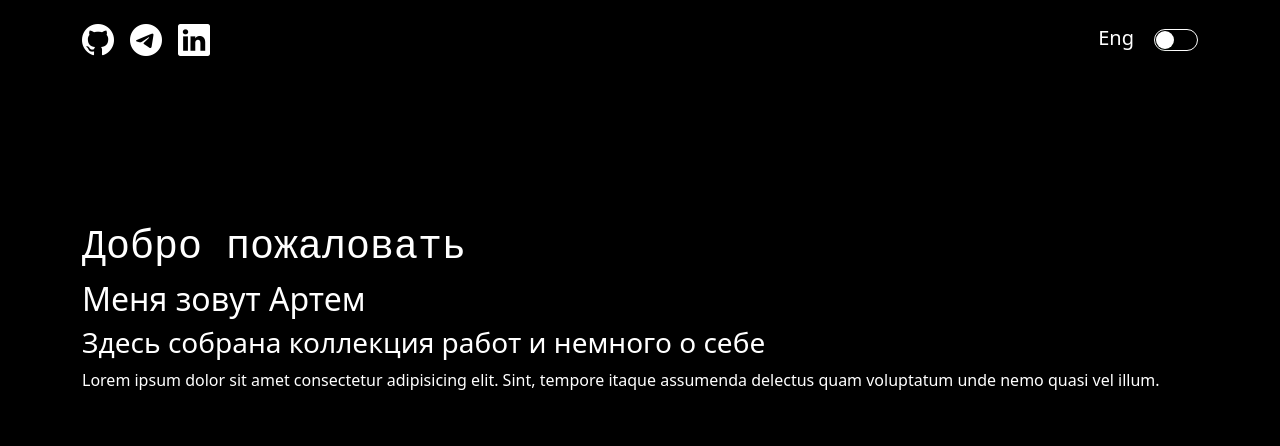
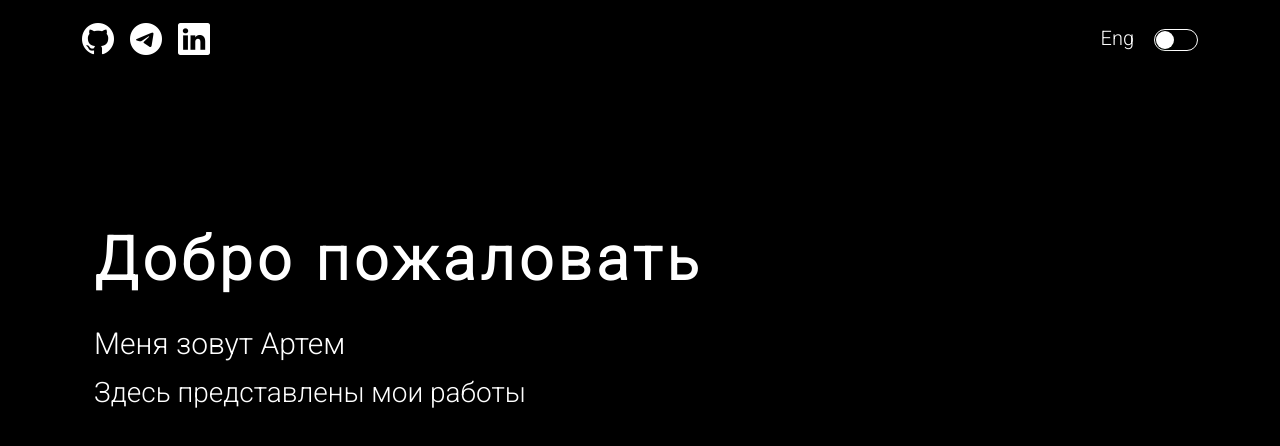
Before and after one commit to Frostray1/ArtemBychkov, a React (Create React App) app in the folder portfolio-web-site/: page / in a window 1280 px wide. Shown: the top 446 px of the page. Built offline with nearby package versions, Linux system fonts and the light colour scheme.

Commit message:
add animation

```diff
--- a/portfolio-web-site/package.json
+++ b/portfolio-web-site/package.json
@@ -6,6 +6,7 @@
     "@testing-library/jest-dom": "^5.16.5",
     "@testing-library/react": "^13.4.0",
     "@testing-library/user-event": "^13.5.0",
+    "animate.css": "^4.1.1",
     "antd": "^5.1.7",
     "bootstrap": "^5.2.3",
     "bootstrap-icons": "^1.10.3",
--- a/portfolio-web-site/public/index.html
+++ b/portfolio-web-site/public/index.html
@@ -10,7 +10,17 @@
       content="Web site created using create-react-app"
     />
     <link rel="apple-touch-icon" href="%PUBLIC_URL%/logo192.png" />
-    <link rel="stylesheet" href="../node_modules/bootstrap-icons/font/bootstrap-icons.css">
+    <link
+      rel="stylesheet"
+      href="../node_modules/bootstrap-icons/font/bootstrap-icons.css"
+    />
+    <link rel="preconnect" href="https://fonts.googleapis.com" />
+    <link rel="preconnect" href="https://fonts.gstatic.com" crossorigin />
+    <link
+      href="https://fonts.googleapis.com/css2?family=Roboto:wght@300&display=swap"
+      rel="stylesheet"
+    />
+
     <!--
       manifest.json provides metadata used when your web app is installed on a
       user's mobile device or desktop. See https://developers.google.com/web/fundamentals/web-app-manifest/
--- a/portfolio-web-site/src/App.js
+++ b/portfolio-web-site/src/App.js
@@ -2,7 +2,7 @@ import Home from "./Pages/Home/Home";
 import './css/style.css'
 // import './style.scss';
 import {Routes, Route} from 'react-router-dom'
-
+import 'animate.css';
 function App() {
   return (
     <Routes>
--- a/portfolio-web-site/src/Pages/Home/Home.jsx
+++ b/portfolio-web-site/src/Pages/Home/Home.jsx
@@ -28,10 +28,12 @@ const Home = () => {
       </Row>
       <Row className='welcomeContent'>
         <Col className='textContainer'>
-        <h1>Добро пожаловать</h1>
-        <h2>Меня зовут Артем</h2>
-        <h3>Здесь собрана коллекция работ и немного о себе</h3>
-        <p>Lorem ipsum dolor sit amet consectetur adipisicing elit. Sint, tempore itaque assumenda delectus quam voluptatum unde nemo quasi vel illum.</p>
+        <div className="container">
+          <h1 className="welcomeText_1" >Добро пожаловать</h1>
+          <h2 className="welcomeText_2" >Меня зовут Артем</h2>
+
+          <h3 className="welcomeText_3"  > Здесь представлены мои работы</h3>
+        </div>
         </Col>
       </Row>
     </Container>
--- a/portfolio-web-site/src/Pages/Home/_Home.scss
+++ b/portfolio-web-site/src/Pages/Home/_Home.scss
@@ -1,7 +1,7 @@
 
 body{
     background:black;
-
+    font-family: 'Roboto', sans-serif;
     color: white;
 }
 
@@ -12,7 +12,16 @@ body{
     color:white;
     margin-right: 1rem;
     }
+    opacity: 0;
+    animation: ani 2s forwards;
 }
+@keyframes ani {
+    0% {opacity: 0;}
+    30% {opacity: 0.3;}
+    50% {opacity: 0.5;}
+    70% {opacity: 0.7;}
+    100% {opacity: 1;}
+  }
 
 
 
@@ -30,6 +39,8 @@ body{
         margin-right: 1em;
         margin-top: 0.15em;
     }
+    opacity: 0;
+    animation: ani 2s forwards;
 }
 
 .ant-switch-inner{
@@ -43,19 +54,64 @@ body{
     margin-top: 10em;
 }
 
-.textContainer{
 
-    h1{
-        width: 16ch;
-        overflow: hidden;
-        font-family: monospace;
-        white-space: nowrap;
-        animation: printed-text 5s steps(16)
-    }
+.container{
+
+
+}
+.welcomeText_1{
+	color: #fff;
+	font-size: 60px;
+	font-weight: 700;
+	letter-spacing: 5px;
+	margin-bottom: 20px;
+	background: #000;
+	position: relative;
+	animation: text 3s 1;
+
+
 }
 
-@keyframes printed-text {
-    from {
-        width: 0%;
-    }
+
+.welcomeText_2{
+
+	color: white;
+    background: #000;
+	font-size: 30px;
+    margin-top: 1em;
+
 }
+.welcomeText_3{
+    background: #000;
+    margin-top: 0.5em;
+    animation: testq 3s 1;
+}
+
+@keyframes text{
+	0%{
+		color: #000;
+		margin-bottom: -65px;
+	}
+	30%{
+		margin-bottom: -65px;
+	}
+	85%{
+		margin-bottom: -65px;
+
+	}
+}
+
+@keyframes testq{
+	0%{
+		color: #000;
+		margin-top: -80px;
+	}
+	30%{
+
+		margin-top: -80px;
+	}
+	85%{
+		margin-top: -80px;
+
+	}
+}
```
Also changed, not shown: portfolio-web-site/src/css/style.css, 1 other file (tests, documents, lock files or other folders).
